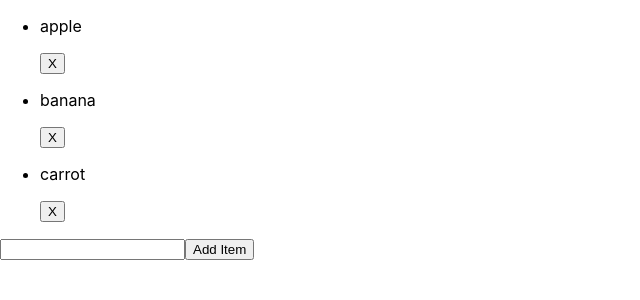
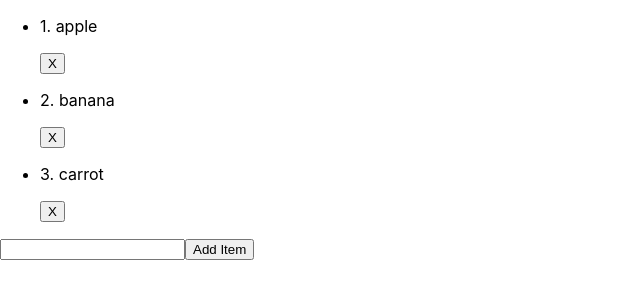
Before and after one commit to bradleyGamiMarques/TODO, a React (Create React App) app: page / in a window 1280 px wide. Shown: the top 300 px of the page, without its empty margins (0-640 px from the left). Built offline with nearby package versions, Linux system fonts and the light colour scheme.

Commit message:
added numbers to each of the list items based on their position in the list.

```diff
--- a/src/components/List/List.js
+++ b/src/components/List/List.js
@@ -7,8 +7,8 @@ class List extends Component {
     render() {
         return (
             <ul>
-                {this.props.todoListArray.map((item) => {
-                    return <li key={item}><ListItem item={item} removeListItem={this.props.removeListItem} /></li>
+                {this.props.todoListArray.map((item, index) => {
+                    return <li key={item}><ListItem count={index + 1} item={item} removeListItem={this.props.removeListItem} /></li>
                 })}
             </ul>
         );
--- a/src/components/ListItem/ListItem.js
+++ b/src/components/ListItem/ListItem.js
@@ -5,7 +5,7 @@ class ListItem extends Component {
     render() {
         return (
             <div>
-                <p>{this.props.item}</p>
+                <p>{this.props.count}. {this.props.item}</p>
                 <button onClick={() => this.props.removeListItem(this.props.item)}>X</button>
             </div>
         )
```
